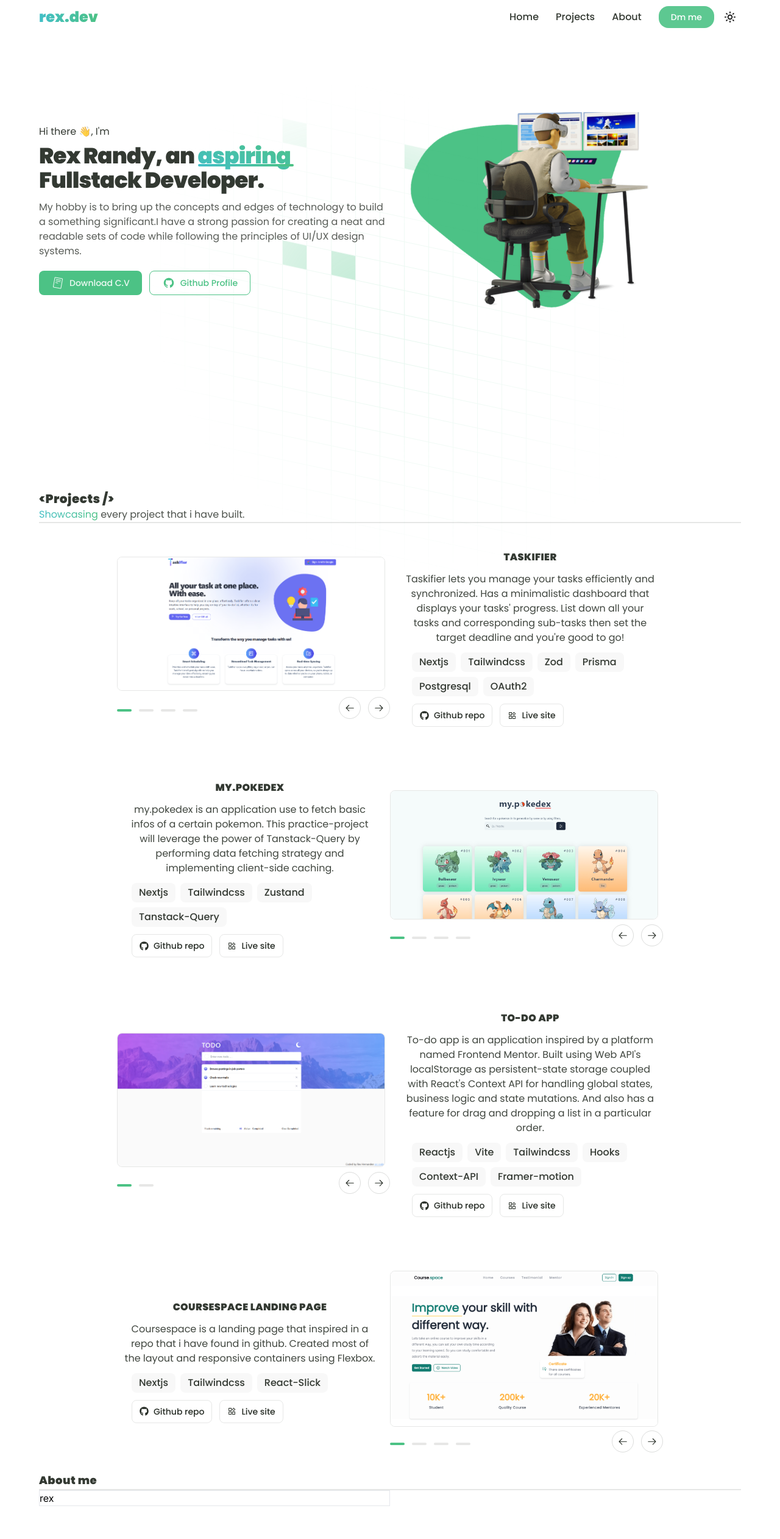
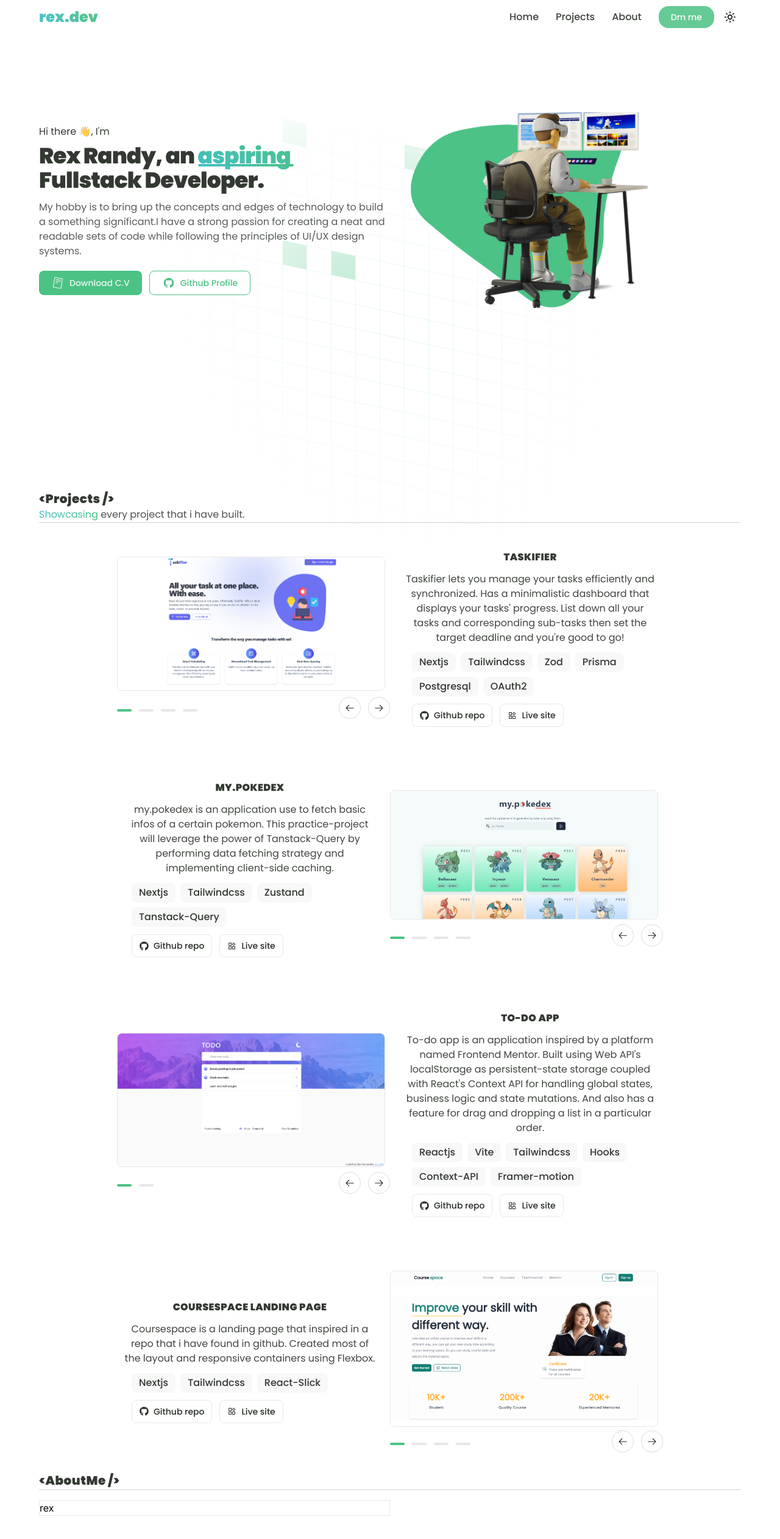
Before and after one commit to Rr-sobusy/rex.dev, a Next.js app: page / in a window 1280 px wide. Shown: the top 2524 px of the page at 61% size. Built offline with nearby package versions, Linux system fonts and the light colour scheme.

Commit message:
reduce opacity header

```diff
--- a/src/components/layout/about.tsx
+++ b/src/components/layout/about.tsx
@@ -6,12 +6,12 @@
 
 const About = (props: Props) => {
   return (
-    <section id="About me" className="mt-8 min-h-screen">
-      <h5 className="font-poppins sm:text-lg font-extrabold tracking-wide text-foreground/85">
-        About me
-      </h5>
+    <section id="About" className="mt-8 min-h-screen">
+        <h1 className="font-poppins text-xl font-extrabold tracking-wide text-foreground/85 w-full">
+        {"<AboutMe />"}
+      </h1>
       <Separator />
-      <FlexBox className="w-1/2 border">rex</FlexBox>
+      <FlexBox className="w-1/2 border mt-4">rex</FlexBox>
     </section>
   );
 };
--- a/src/components/layout/header.tsx
+++ b/src/components/layout/header.tsx
@@ -22,7 +22,7 @@
   return (
     <header
       className={cn(
-        "py-3 h-[55px] fixed max-w-6xl top-0 w-full translate-x-[-50%] left-1/2 bg-background px-3 lg:px-0 mx-auto z-40",
+        "py-3 h-[55px] fixed max-w-6xl top-0 w-full translate-x-[-50%] left-1/2 bg-background opacity-95 px-3 lg:px-0 mx-auto z-40",
         className
       )}
     >
```
